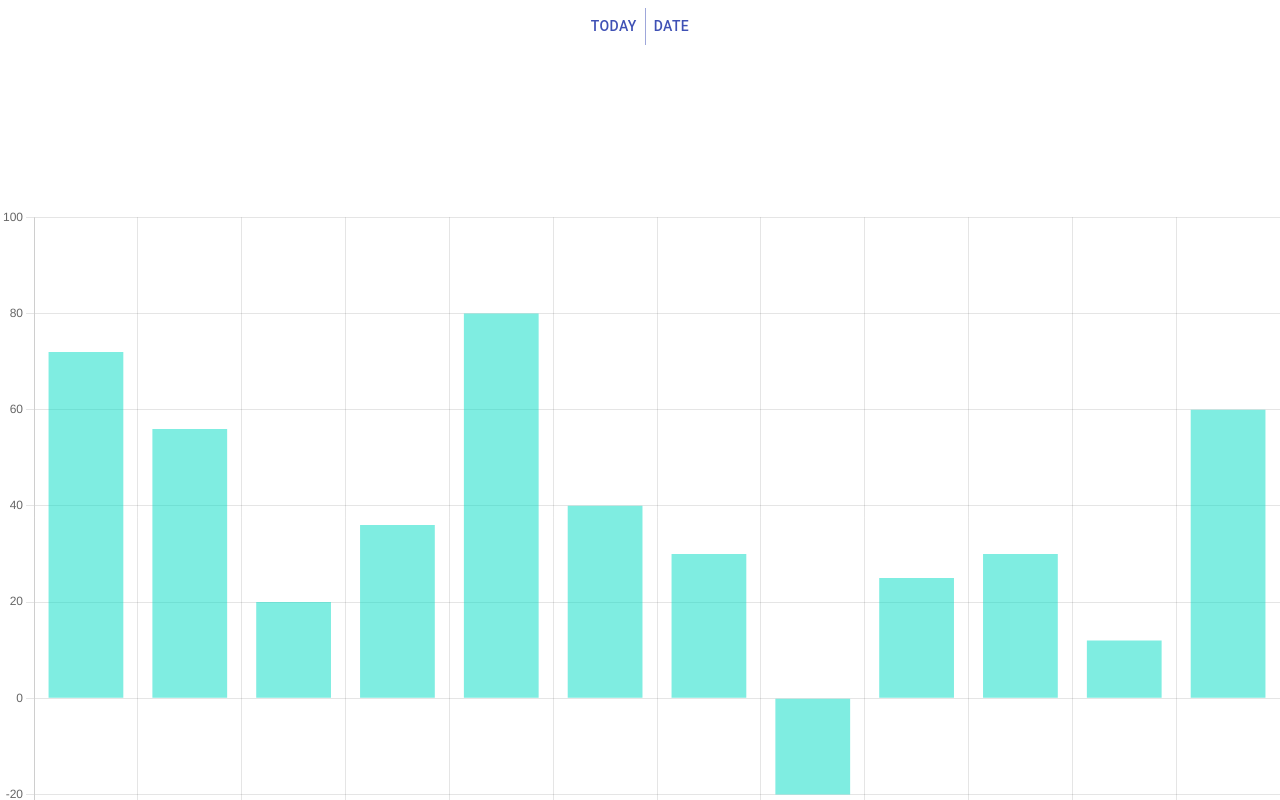
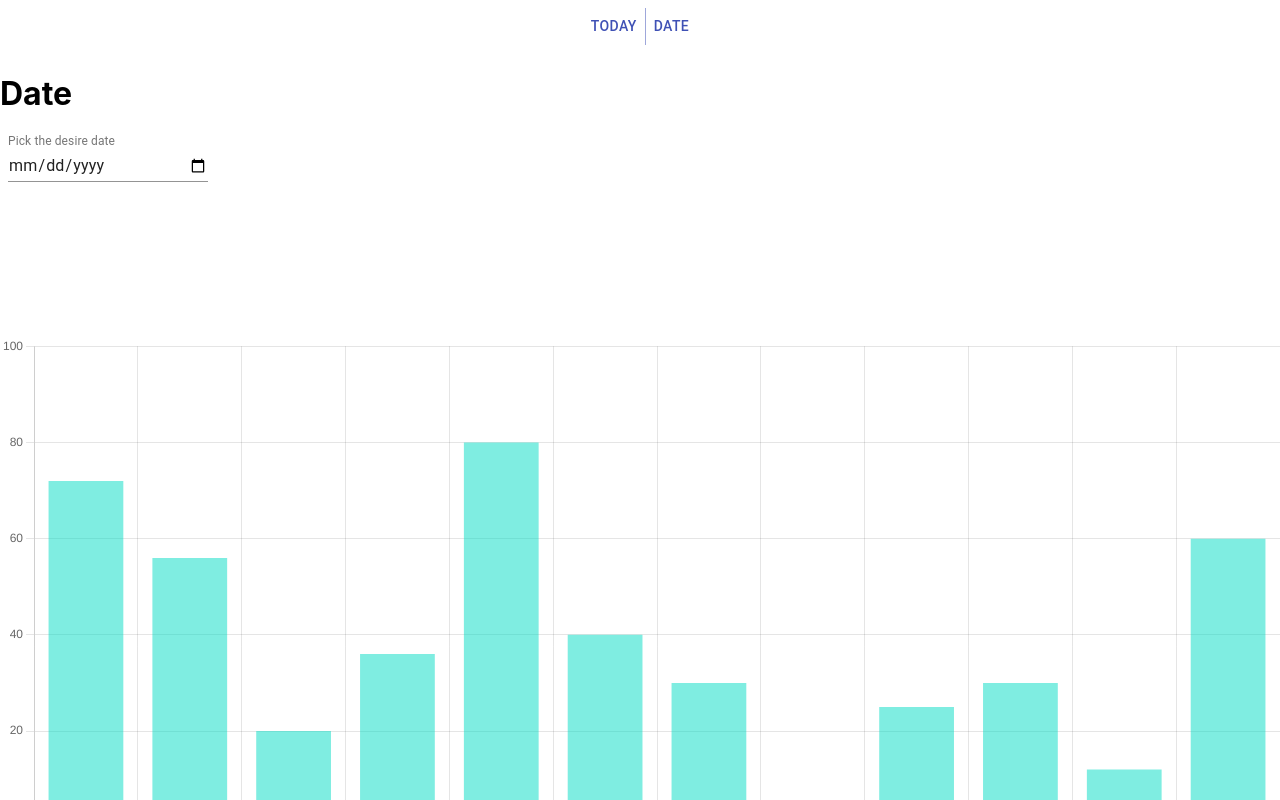
Before and after one commit to joseluisjimagui/CovidWard, a React (Create React App) app in the folder frontend/: page /SpecificDate in a window 1280 px wide. Shown: the top 800 px of the page. Built offline with nearby package versions, Linux system fonts and the light colour scheme; no server answers.

Commit message:
Add date picker

```diff
--- a/frontend/package.json
+++ b/frontend/package.json
@@ -3,12 +3,15 @@
   "version": "0.1.0",
   "private": true,
   "dependencies": {
+    "@date-io/date-fns": "^2.17.0",
     "@material-ui/core": "^4.12.4",
+    "@mui/x-date-pickers": "^6.13.0",
     "@testing-library/jest-dom": "^5.17.0",
     "@testing-library/react": "^13.4.0",
     "@testing-library/user-event": "^13.5.0",
     "axios": "^1.5.0",
     "chart.js": "^4.4.0",
+    "date-fns": "^2.29.3",
     "react": "^18.2.0",
     "react-chartjs-2": "^5.2.0",
     "react-dom": "^18.2.0",
--- /dev/null
+++ b/frontend/src/components/DatePicker.js
@@ -0,0 +1,45 @@
+import React from 'react';
+import { makeStyles } from '@material-ui/core/styles';
+import TextField from '@material-ui/core/TextField';
+
+const useStyles = makeStyles((theme) => ({
+  container: {
+    display: 'flex',
+    flexWrap: 'wrap',
+  },
+  textField: {
+    marginLeft: theme.spacing(1),
+    marginRight: theme.spacing(1),
+    width: 200,
+  },
+}));
+
+export default function DatePickers() {
+  const classes = useStyles();
+
+  const [selectedDate, setSelectedDate] = React.useState(new Date('2014-08-18T21:11:54'));
+
+  const handleDateChange = (date) => {
+    setSelectedDate(date);
+    console.log(selectedDate)
+  };
+
+
+
+  return (
+    <form className={classes.container} noValidate>
+      <TextField
+        id="date"
+        label="Pick the desire date"
+        type="date"
+        value={selectedDate}
+        onChange={handleDateChange}
+        defaultValue="2017-05-24"
+        className={classes.textField}
+        InputLabelProps={{
+          shrink: true,
+        }}
+      />
+    </form>
+  );
+}
--- a/frontend/src/components/SpecificDate.js
+++ b/frontend/src/components/SpecificDate.js
@@ -1,6 +1,7 @@
 import React, { Component } from 'react'
 import axios from 'axios'
 import { Bar } from 'react-chartjs-2';
+import DatePicker from './DatePicker'
 import {
   Chart as ChartJS,
   CategoryScale,
@@ -90,6 +91,8 @@ export default class
   render() {
     return (
       <div>
+        <h1>Date</h1>
+        <DatePicker />
         <canvas id="myChart"></canvas>
         <Bar data={this.midata} options={this.misoptions} />
       </div>
--- a/frontend/src/components/Today.js
+++ b/frontend/src/components/Today.js
@@ -1,6 +1,5 @@
 import React, { Component } from 'react'
 import axios from 'axios'
-import Button from '@material-ui/core/Button';
 import { Bar } from 'react-chartjs-2';
 import {
   Chart as ChartJS,
@@ -91,9 +90,7 @@ export default class
   render() {
     return (
       <div>
-        <Button variant="contained" color="primary">
-          Hello World
-        </Button>
+        <h1>Today</h1>
         <canvas id="myChart"></canvas>
         <Bar data={this.midata} options={this.misoptions} />
       </div>
```
Also changed, not shown: 1 other file (tests, documents, lock files or other folders).
